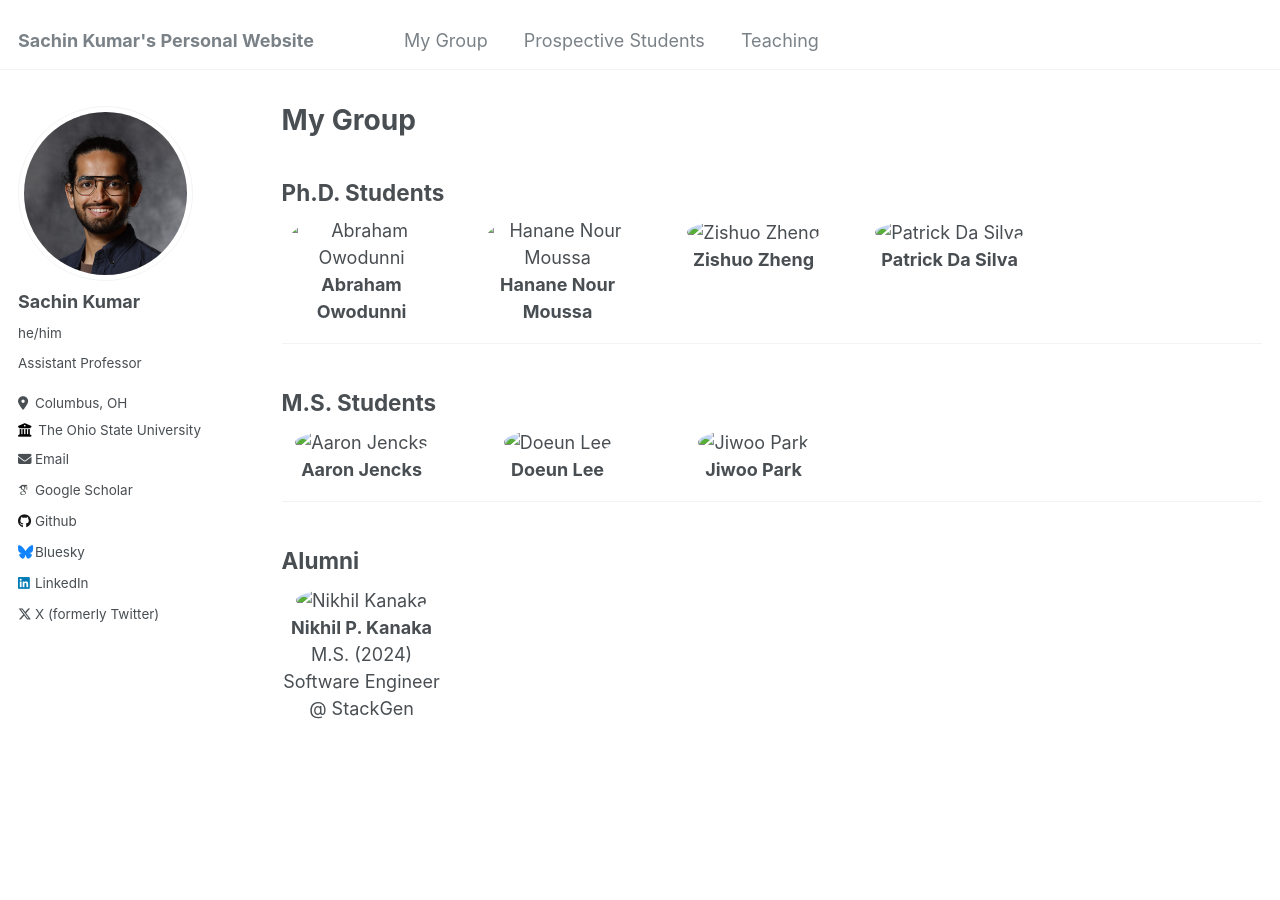
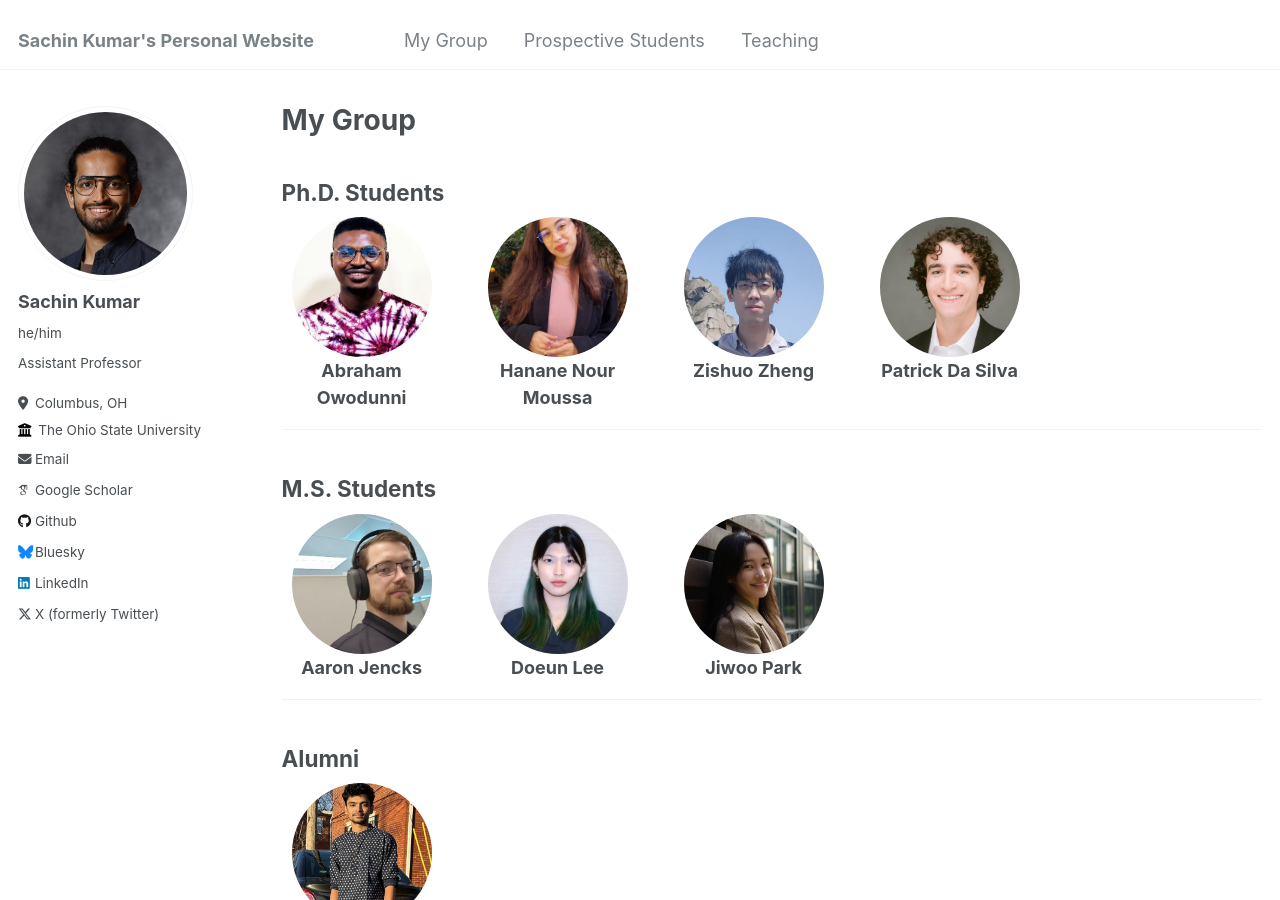
Before and after one commit to shocheen/shocheen.github.io, a Jekyll site: the page built from _pages/group.md, in a window 1280 px wide and 900 px high. Built offline with Jekyll 4.4.1, drawn with Linux system fonts in a browser that asks for light colours; some web fonts are replaced.

Commit message:
group pics

```diff
--- a/_pages/group.md
+++ b/_pages/group.md
@@ -32,28 +32,28 @@ author_profile: true
 <div class="group-grid">
 
 <div class="group-member">
-  <img src="/files/images/group/abraham.jpg" alt="Abraham Owodunni">
+  <img src="/images/group/abraham.jpg" alt="Abraham Owodunni">
   <div>
     <strong><a href="https://owos.github.io/" target="_blank">Abraham Owodunni</a></strong><br>
   </div>
 </div>
 
 <div class="group-member">
-  <img src="/files/images/group/hanane.jpg" alt="Hanane Nour Moussa">
+  <img src="/images/group/hanane.jpg" alt="Hanane Nour Moussa">
   <div>
     <strong><a href="https://sites.google.com/view/hananenourmoussa/home" target="_blank">Hanane Nour Moussa</a></strong><br>
   </div>
 </div>
 
 <div class="group-member">
-  <img src="/files/images/group/zishuo.png" alt="Zishuo Zheng">
+  <img src="/images/group/zishuo.png" alt="Zishuo Zheng">
   <div>
     <strong><a href="https://zetaring.github.io/" target="_blank">Zishuo Zheng</a></strong><br>
   </div>
 </div>
 
 <div class="group-member">
-  <img src="/files/images/group/patrick.jpeg" alt="Patrick Da Silva">
+  <img src="/images/group/patrick.jpeg" alt="Patrick Da Silva">
   <div>
     <strong><a href="https://patrick.example.com" target="_blank">Patrick Da Silva</a></strong><br>
   </div>
@@ -68,21 +68,21 @@ author_profile: true
 <div class="group-grid">
 
 <div class="group-member">
-  <img src="/files/images/group/aaron.jpeg" alt="Aaron Jencks">
+  <img src="/images/group/aaron.jpeg" alt="Aaron Jencks">
   <div>
     <strong><a href="https://www.linkedin.com/in/aaron-jencks-185bb924b/" target="_blank">Aaron Jencks</a></strong><br>
   </div>
 </div>
 
 <div class="group-member">
-  <img src="/files/images/group/doeun.jpeg" alt="Doeun Lee">
+  <img src="/images/group/doeun.jpeg" alt="Doeun Lee">
   <div>
     <strong>Doeun Lee</strong><br>
   </div>
 </div>
 
 <div class="group-member">
-  <img src="/files/images/group/jiwoo.png" alt="Jiwoo Park">
+  <img src="/images/group/jiwoo.png" alt="Jiwoo Park">
   <div>
     <strong>Jiwoo Park</strong><br>
   </div>
@@ -97,7 +97,7 @@ author_profile: true
 <div class="group-grid">
 
 <div class="group-member">
-  <img src="/files/images/group/nikhil.jpg" alt="Nikhil Kanaka">
+  <img src="/images/group/nikhil.jpg" alt="Nikhil Kanaka">
   <div>
     <strong><a href="https://www.linkedin.com/in/nikhilkanaka/" target="_blank">Nikhil P. Kanaka</a></strong><br>
     M.S. (2024)<br>
```
